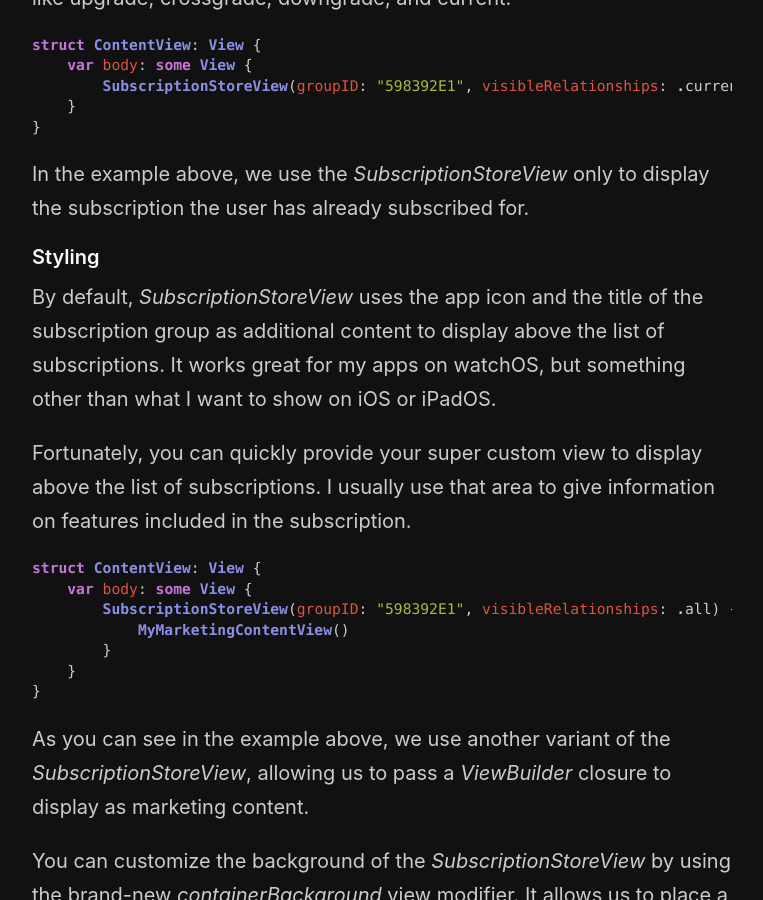
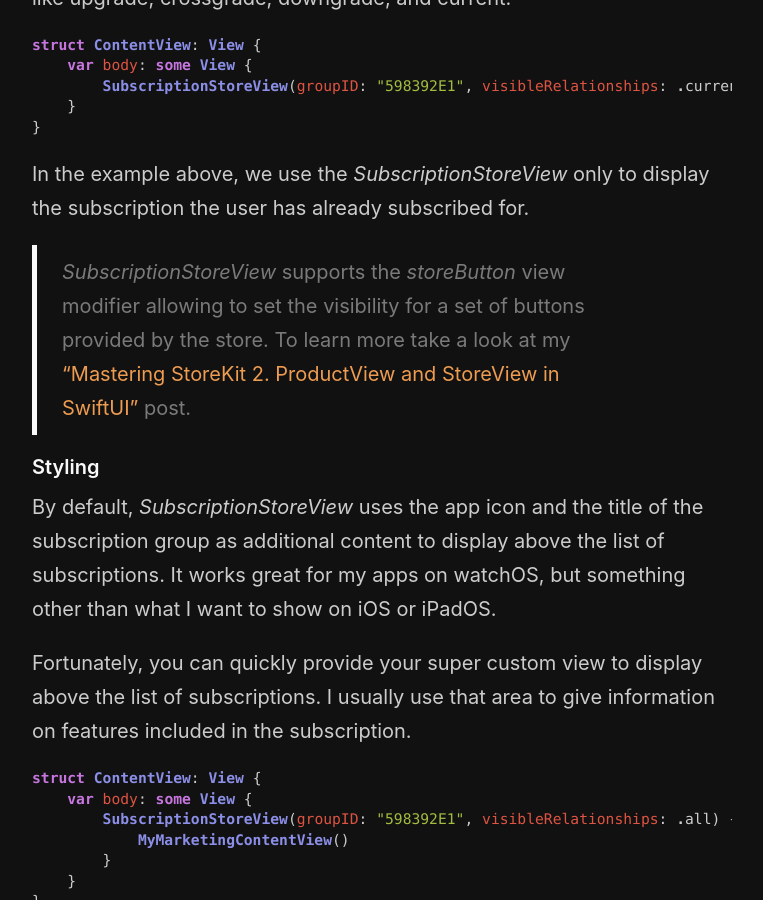
Before and after one commit to mecid/mecid.github.io, a Jekyll site: the page built from _posts/2023-08-23-mastering-storekit2-subscriptionstoreview-in-swiftui.md, in a window 1280 px wide and 900 px high, scrolled down 3209 px. Shown: the whole window, without its empty margins (258-1021 px from the left). Built offline with Jekyll 4.4.1, drawn with Linux system fonts in a browser that asks for light colours.

Commit message:
reference link added to the subscription store post

````diff
--- a/_posts/2023-08-23-mastering-storekit2-subscriptionstoreview-in-swiftui.md
+++ b/_posts/2023-08-23-mastering-storekit2-subscriptionstoreview-in-swiftui.md
@@ -55,6 +55,8 @@ struct ContentView: View {
 ```
 
 In the example above, we use the *SubscriptionStoreView* only to display the subscription the user has already subscribed for.
+
+> *SubscriptionStoreView* supports the *storeButton* view modifier allowing to set the visibility for a set of buttons provided by the store. To learn more take a look at my ["Mastering StoreKit 2. ProductView and StoreView in SwiftUI"](/2023/08/08/mastering-storekit2-productview-in-swiftui/) post.
 
 #### Styling
 By default, *SubscriptionStoreView* uses the app icon and the title of the subscription group as additional content to display above the list of subscriptions. It works great for my apps on watchOS, but something other than what I want to show on iOS or iPadOS.
````
